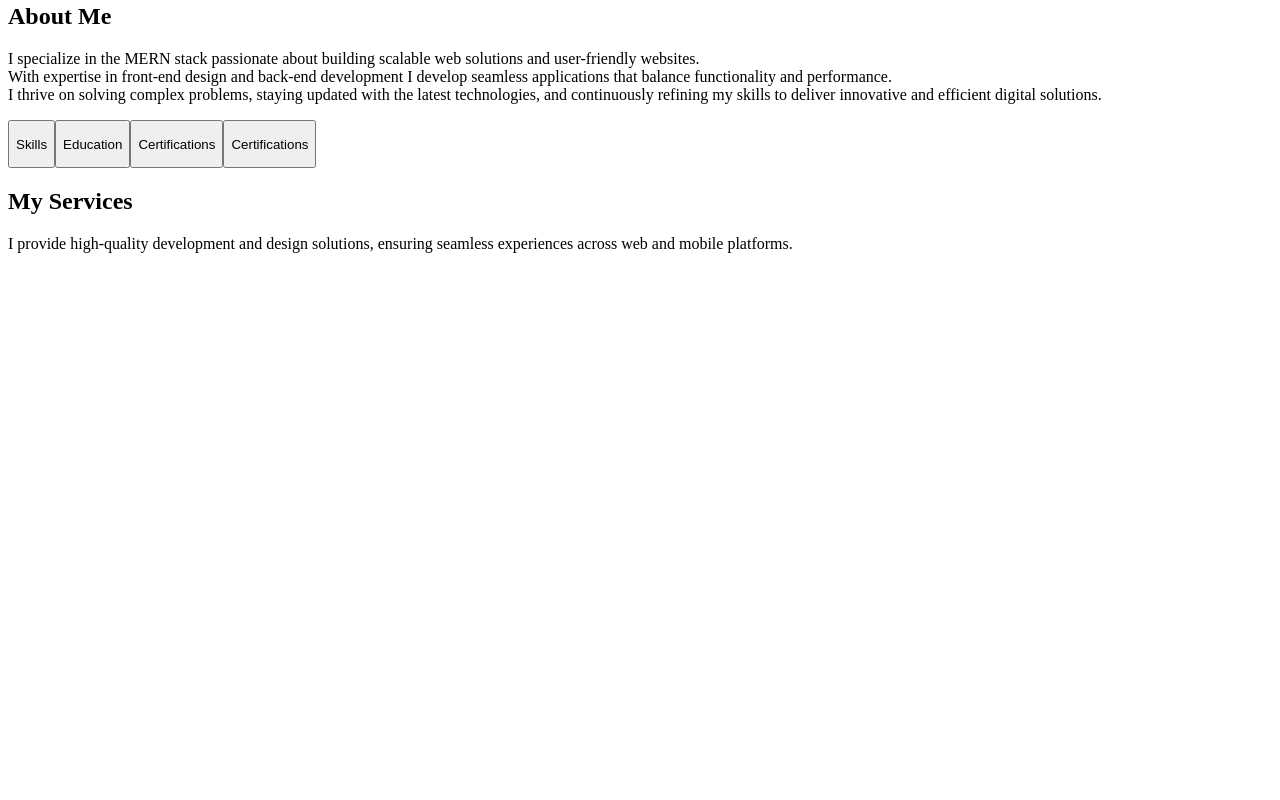
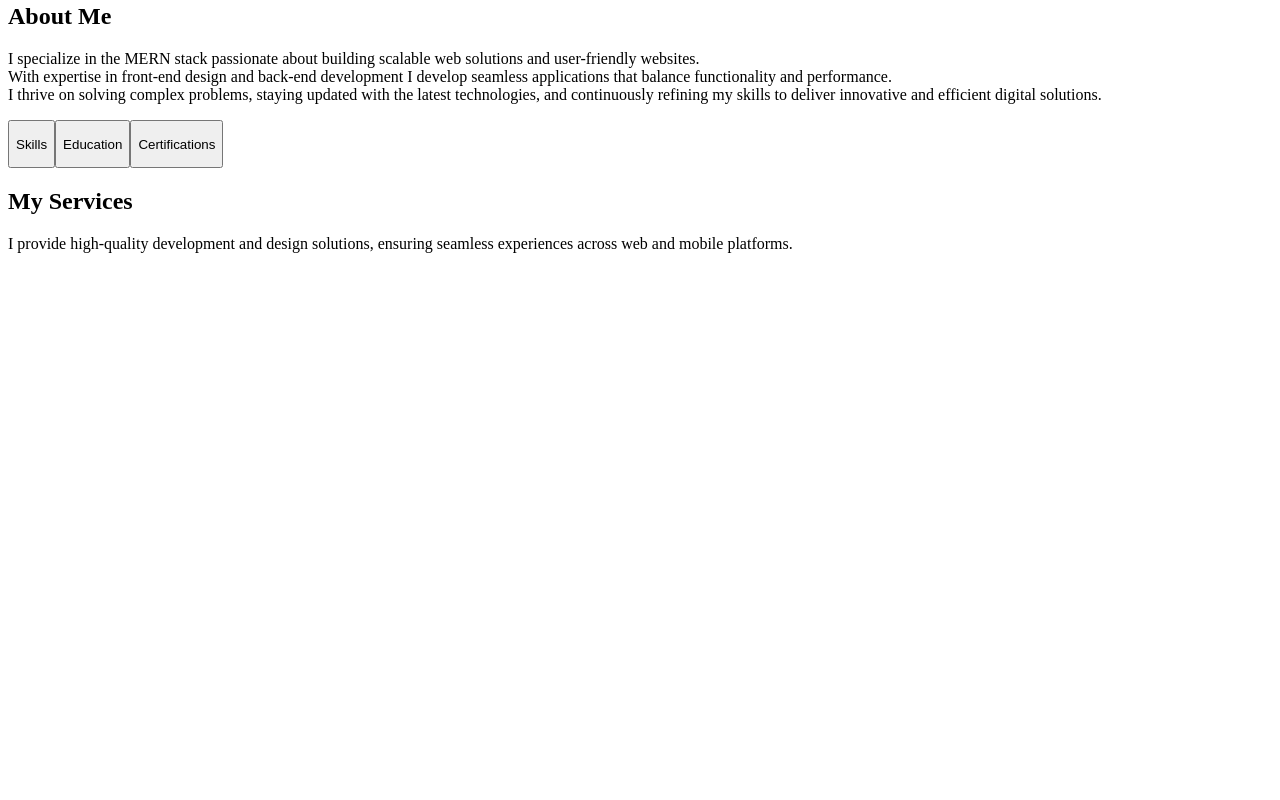
Before and after one commit to Areej-Sheikh/Portfolio, a Next.js app: page / in a window 1280 px wide. Shown: the part 1140-1940 px from the top of the page. Built offline with nearby package versions, Linux system fonts and the light colour scheme.

Commit message:
changes in the UI

```diff
--- a/app/Components/About.jsx
+++ b/app/Components/About.jsx
@@ -18,6 +18,8 @@ const About = () => {
       setTab(id);
     });
   };
+  console.log("TAB_DATA:", TAB_DATA);
+
   return (
     <section id="about" className="mt-10 mx-auto px-12 py-4">
       <div className="md:grid md:grid-cols-2 gap-8 items-center py-8 px-4 xl:gap-16 sm:py-16 xl:px-16 ">
--- a/app/data.js
+++ b/app/data.js
@@ -39,16 +39,15 @@ export const TAB_DATA = [
       "Bachelor of Technology (Computer Science) - Government Engineering College, Ajmer",
     ],
   },
-  {
-    title: "Certifications",
-    id: "certifications",
-    content: ["MERN Stack Certification - Fullstack Web Development (Offline)"],
-  },
-  {
-    title: "Certifications",
-    id: "certifications",
-    content: ["JAVA Full Stack Certification - upGrad"],
-  },
+ {
+  title: "Certifications",
+  id: "certifications",
+  content: [
+    "MERN Stack Certification - Fullstack Web Development (Offline)",
+    // "JAVA Full Stack Certification - upGrad"
+  ],
+},
+
 ];
 
 export const SERVICES_DATA = [
@@ -120,8 +119,8 @@ export const PROJECTS_DATA = [
     id: 5,
     title: "Aura Stay",
     description:
-      "A full-stack hotel management and rental platform where hosts can list properties, guests can securely browse, book, and pay, and admins oversee users, bookings, and payments.",
-    image: "/Hotel-Management",
+      "A FullStack hotel management and rental platform where hosts can list properties, guests can securely browse, book, and pay, and admins oversee users, bookings, and payments.",
+    image: "/Hotel-Management.png",
     tag: ["All", "Fullstack"],
     gitUrl:
       "https://github.com/Areej-Sheikh/Aura-Stay-Hotel-Management-Application.git",
```
Also changed, not shown: 2 other files (tests, documents, lock files or other folders).
